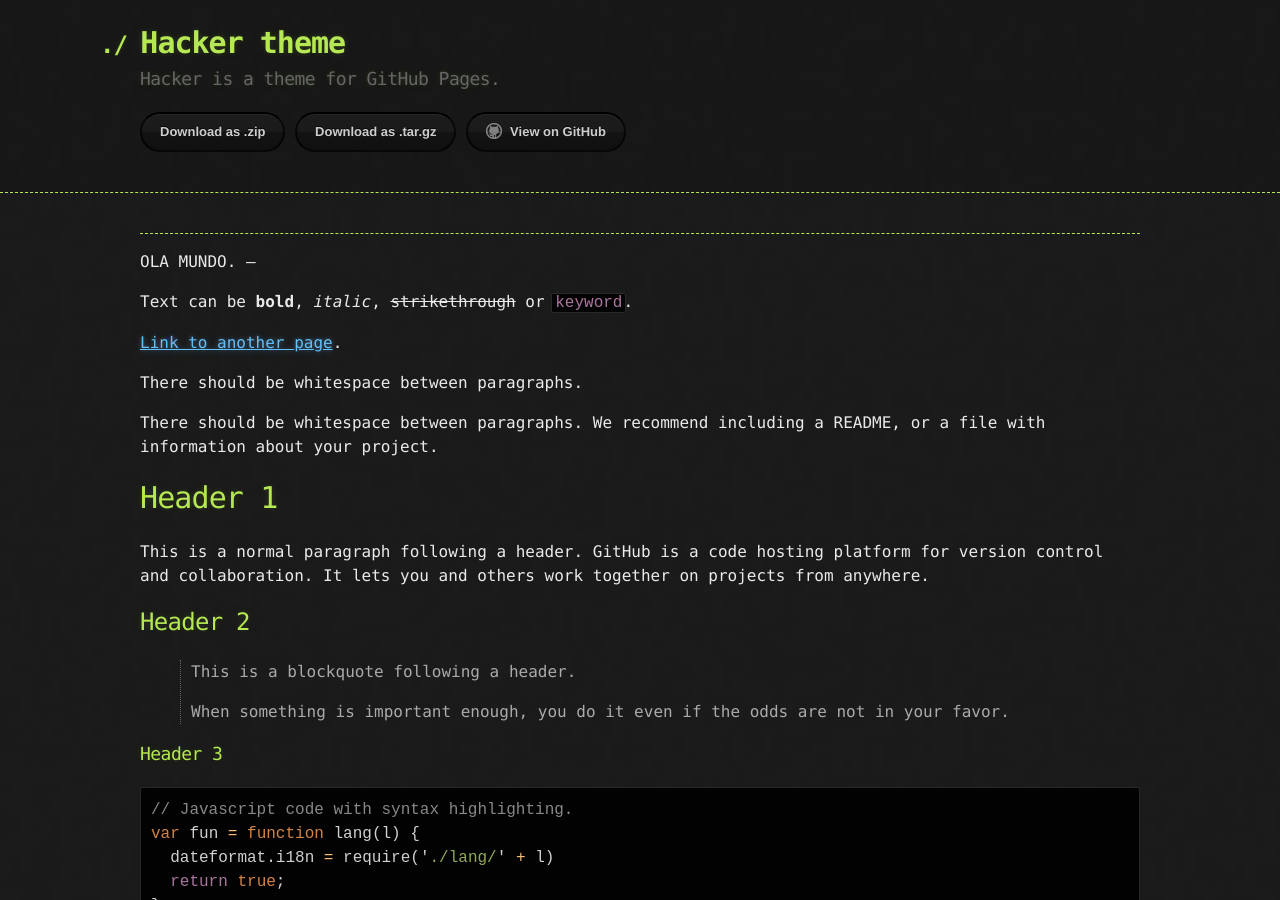
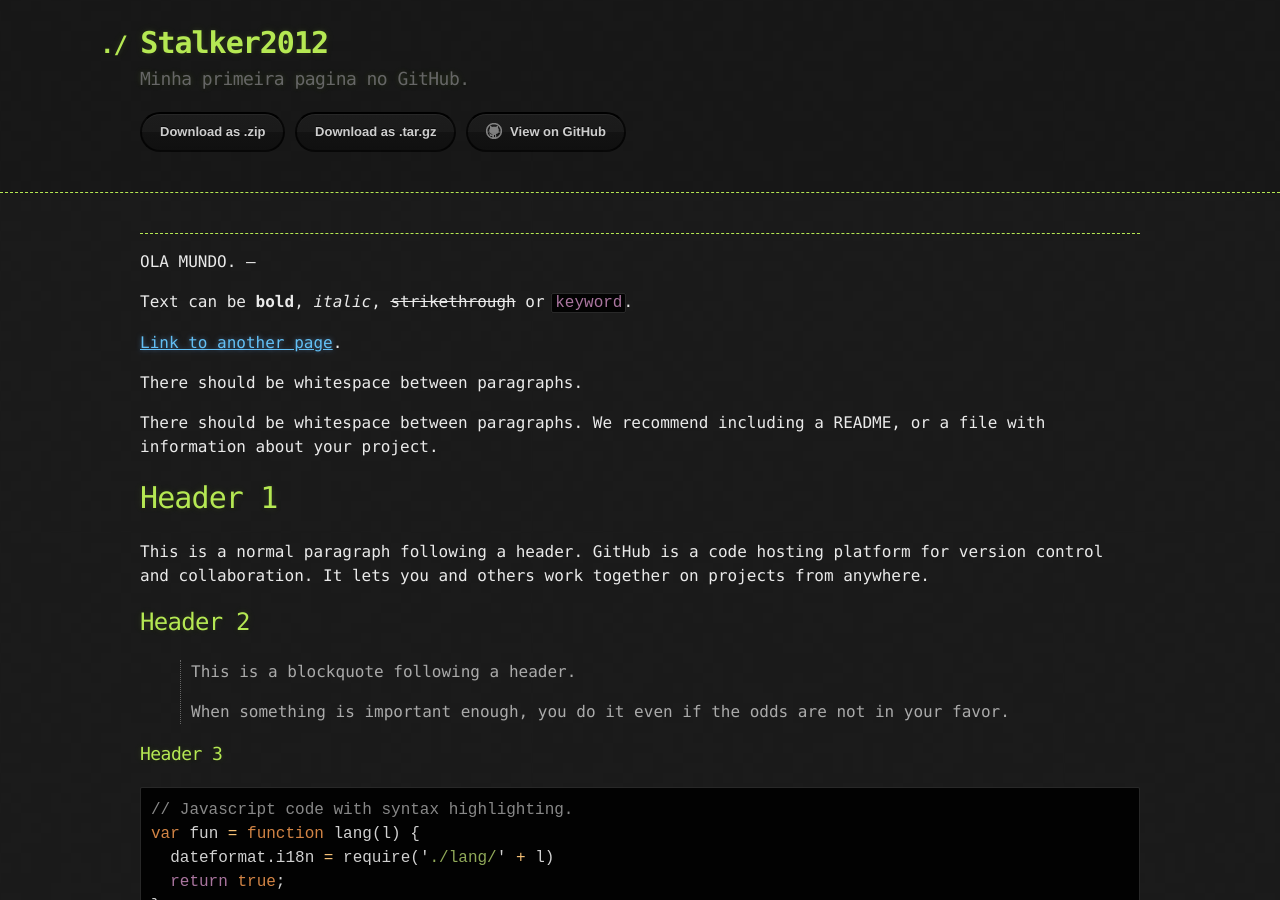
Before and after one commit to Stalker2012/Stalker2012.github.io, a Jekyll site: the page built from index.md, in a window 1280 px wide and 900 px high. Built offline with Jekyll 4.4.1, drawn with Linux system fonts in a browser that asks for light colours.

Commit message:
Primeira Pagina
Minha primeira pagina

```diff
--- a/_config.yml
+++ b/_config.yml
@@ -1,5 +1,5 @@
-title: Hacker theme
-description: Hacker is a theme for GitHub Pages.
+title: Stalker2012
+description: Minha primeira pagina no GitHub.
 show_downloads: true
 google_analytics:
 theme: jekyll-theme-hacker
```
